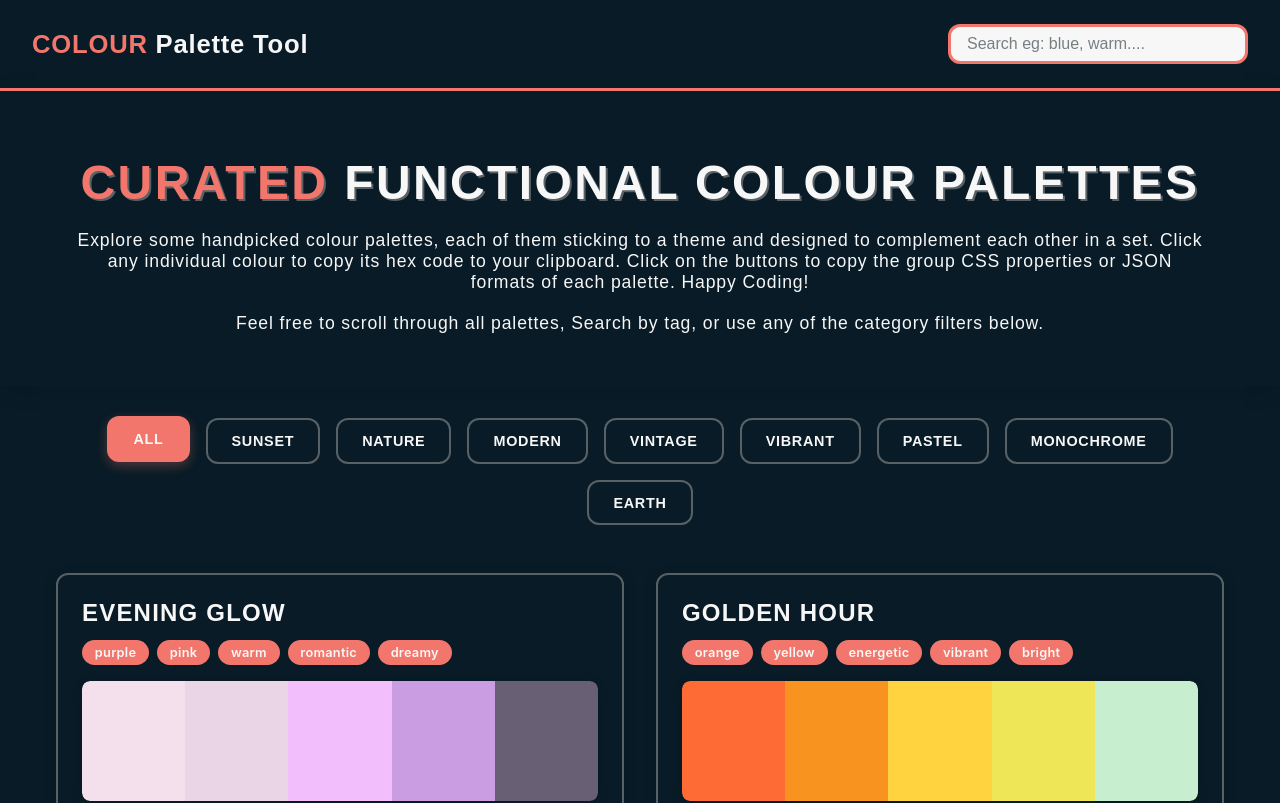
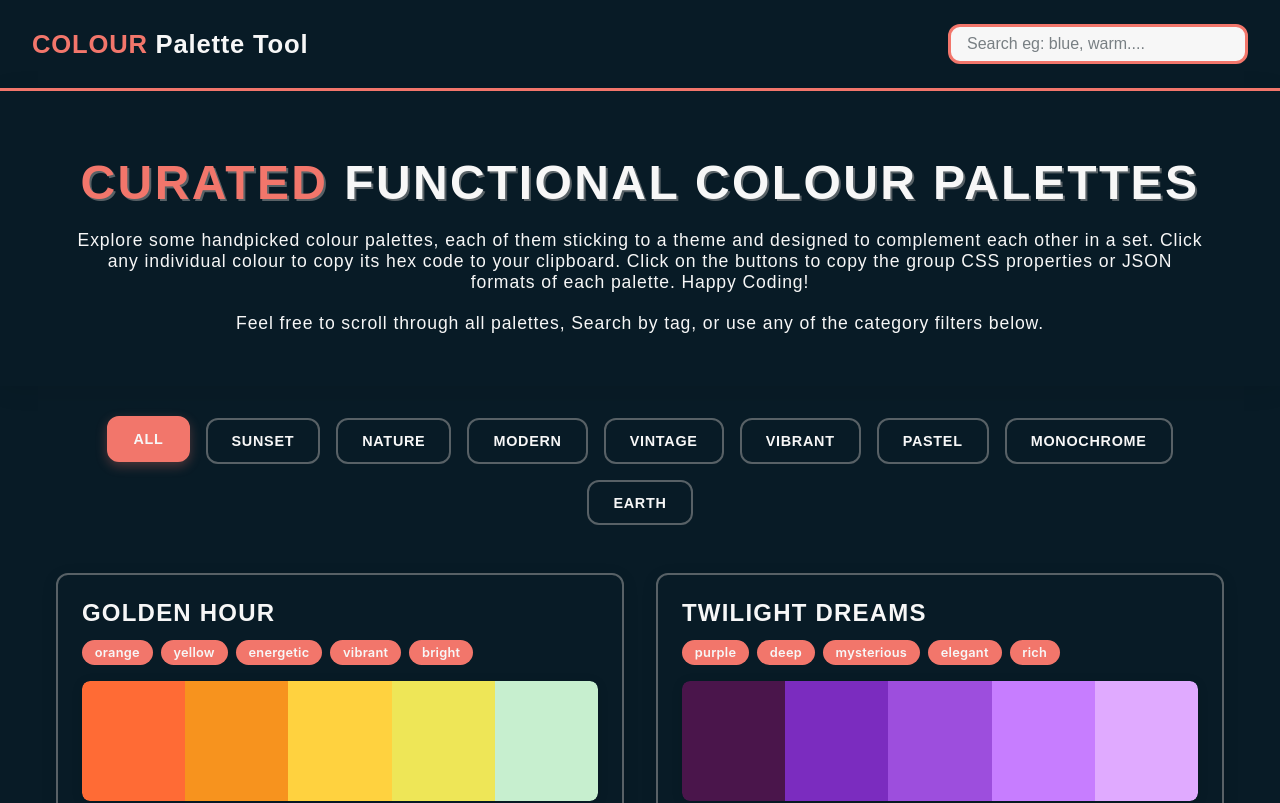
Before and after one commit to Atlis-Ky/colour-palette-tool, a React (Vite) app: page / in a window 1280 px wide. Shown: the top 803 px of the page. Built offline with nearby package versions, Linux system fonts and the light colour scheme; a web font is replaced by a local one.

Commit message:
updated data to display some outliers in their correct categories, reformatted to display in ID order again

```diff
--- a/src/data/colourPalettes.js
+++ b/src/data/colourPalettes.js
@@ -2,54 +2,48 @@ const colourPalettes = {
   sunset: [
     {
       id: "sunset-1",
-      name: "Evening Glow",
-      colours: ["#F3E0EC", "#EAD5E6", "#F2BEFC", "#CA9CE1", "#685F74"],
-      tags: ["purple", "pink", "warm", "romantic", "dreamy"],
-    },
-    {
-      id: "sunset-2",
       name: "Golden Hour",
       colours: ["#FF6B35", "#F7931E", "#FFD23F", "#EEE657", "#C7EFCF"],
       tags: ["orange", "yellow", "energetic", "vibrant", "bright"],
     },
     {
-      id: "sunset-3",
+      id: "sunset-2",
       name: "Twilight Dreams",
       colours: ["#4A154B", "#7B2CBF", "#9D4EDD", "#C77DFF", "#E0AAFF"],
       tags: ["purple", "deep", "mysterious", "elegant", "rich"],
     },
     {
-      id: "sunset-4",
+      id: "sunset-3",
       name: "Coral Dreams",
       colours: ["#FF6B6B", "#FF8E8E", "#FFB3B3", "#FFD9D9", "#FFF0F0"],
       tags: ["coral", "pink", "warm", "gentle", "soft"],
     },
     {
-      id: "sunset-5",
+      id: "sunset-4",
       name: "Amber Glow",
       colours: ["#FF4500", "#FF6347", "#FF7F50", "#FFA07A", "#FFE4E1"],
       tags: ["orange", "red", "fiery", "bold", "intense"],
     },
     {
-      id: "sunset-6",
+      id: "sunset-5",
       name: "Rose Gold",
       colours: ["#B76E79", "#E8A87C", "#F4C2A1", "#F9E2D2", "#FFEEE6"],
       tags: ["rose", "gold", "luxury", "elegant", "sophisticated"],
     },
     {
-      id: "sunset-7",
+      id: "sunset-6",
       name: "Peach Melba",
       colours: ["#FF6B35", "#FF8C42", "#FFAD69", "#FFC09F", "#FFE0B7"],
       tags: ["peach", "orange", "sweet", "vibrant", "cheerful"],
     },
     {
-      id: "sunset-8",
+      id: "sunset-7",
       name: "Crimson Horizon",
       colours: ["#8B0000", "#DC143C", "#FF4500", "#FF6347", "#FFA07A"],
       tags: ["red", "crimson", "dramatic", "bold", "powerful"],
     },
     {
-      id: "sunset-9",
+      id: "sunset-8",
       name: "Mauve Magic",
       colours: ["#8B7D6B", "#C4A484", "#E6B89C", "#EAD2AC", "#F4ECD8"],
       tags: ["mauve", "neutral", "sophisticated", "earthy", "muted"],
@@ -70,48 +64,36 @@ const colourPalettes = {
     },
     {
       id: "nature-3",
-      name: "Autumn Leaves",
-      colours: ["#7209B7", "#A663CC", "#4285F4", "#34A853", "#FBBC04"],
-      tags: ["mixed", "vibrant", "creative", "modern", "eclectic"],
-    },
-    {
-      id: "nature-4",
       name: "Meadow Fresh",
       colours: ["#355E3B", "#5F8A5F", "#87A96B", "#B2C8AA", "#E8F5E8"],
       tags: ["green", "fresh", "natural", "peaceful", "serene"],
     },
     {
-      id: "nature-5",
+      id: "nature-4",
       name: "Sky & Earth",
       colours: ["#87CEEB", "#98D8E8", "#A8E6CF", "#C7E9B4", "#E8F8DC"],
       tags: ["blue", "green", "sky", "earth", "harmonious"],
     },
     {
-      id: "nature-6",
-      name: "Desert Sunset",
-      colours: ["#8B4513", "#CD853F", "#F4A460", "#DEB887", "#F5DEB3"],
-      tags: ["brown", "tan", "warm", "earthy", "rustic"],
-    },
-    {
-      id: "nature-7",
+      id: "nature-5",
       name: "Tropical Lagoon",
       colours: ["#006A6B", "#40E0D0", "#48D1CC", "#00CED1", "#E0FFFF"],
       tags: ["teal", "turquoise", "tropical", "refreshing", "aquatic"],
     },
     {
-      id: "nature-8",
+      id: "nature-6",
       name: "Mountain Mist",
       colours: ["#2F4F4F", "#708090", "#B0C4DE", "#D3D3D3", "#F0F8FF"],
       tags: ["grey", "blue", "misty", "serene", "atmospheric"],
     },
     {
-      id: "nature-9",
+      id: "nature-7",
       name: "Rainforest Depths",
       colours: ["#013220", "#0B6623", "#228B22", "#90EE90", "#F0FFF0"],
       tags: ["green", "deep", "rainforest", "lush", "verdant"],
     },
     {
-      id: "nature-10",
+      id: "nature-8",
       name: "Stormy Seas",
       colours: ["#2F4F4F", "#008080", "#20B2AA", "#7FFFD4", "#F0FFFF"],
       tags: ["teal", "stormy", "ocean", "dramatic", "moody"],
@@ -150,24 +132,18 @@ const colourPalettes = {
     },
     {
       id: "modern-6",
-      name: "Greyscale",
-      colours: ["#000000", "#404040", "#808080", "#C0C0C0", "#FFFFFF"],
-      tags: ["black", "white", "grey", "classic", "timeless"],
-    },
-    {
-      id: "modern-7",
       name: "Cyberpunk",
       colours: ["#0F0F23", "#E91E63", "#00FFFF", "#8A2BE2", "#FF1493"],
       tags: ["dark", "neon", "futuristic", "tech", "edgy"],
     },
     {
-      id: "modern-8",
+      id: "modern-7",
       name: "Silicon Valley",
       colours: ["#1E1E1E", "#007ACC", "#00D4AA", "#FF6B35", "#F8F8F2"],
       tags: ["tech", "silicon", "modern", "professional", "innovative"],
     },
     {
-      id: "modern-9",
+      id: "modern-8",
       name: "Midnight Code",
       colours: ["#0D1117", "#21262D", "#30363D", "#6E7681", "#F0F6FC"],
       tags: ["dark", "code", "github", "developer", "midnight"],
@@ -194,24 +170,18 @@ const colourPalettes = {
     },
     {
       id: "vintage-4",
-      name: "Sepia Dreams",
-      colours: ["#704214", "#8B4513", "#A0522D", "#D2691E", "#F4A460"],
-      tags: ["sepia", "brown", "vintage", "photography", "antique"],
-    },
-    {
-      id: "vintage-5",
       name: "Dusty Rose",
       colours: ["#BC8F8F", "#D2B48C", "#F0E68C", "#EEE8AA", "#FFFACD"],
       tags: ["rose", "dusty", "soft", "feminine", "faded"],
     },
     {
-      id: "vintage-6",
+      id: "vintage-5",
       name: "Art Deco Gold",
       colours: ["#2C1810", "#8B4513", "#DAA520", "#F7DC6F", "#FFF8DC"],
       tags: ["gold", "deco", "luxury", "classic", "glamorous"],
     },
     {
-      id: "vintage-7",
+      id: "vintage-6",
       name: "Faded Photographs",
       colours: ["#696969", "#A9A9A9", "#D3D3D3", "#F5F5DC", "#FFFAF0"],
       tags: ["grey", "faded", "nostalgic", "photography", "memory"],
@@ -266,6 +236,12 @@ const colourPalettes = {
       colours: ["#FF1493", "#00FFFF", "#FF69B4", "#00FA9A", "#FFD700"],
       tags: ["miami", "80s", "retro", "bright", "flashy"],
     },
+    {
+      id: "vibrant-9",
+      name: "Pond Life",
+      colours: ["#7209B7", "#A663CC", "#4285F4", "#34A853", "#FBBC04"],
+      tags: ["mixed", "vibrant", "creative", "modern", "eclectic"],
+    },
   ],
   pastel: [
     {
@@ -316,6 +292,12 @@ const colourPalettes = {
       colours: ["#F0F8FF", "#E6E6FA", "#F5F5DC", "#FFF8DC", "#FFFACD"],
       tags: ["cloud", "white", "airy", "peaceful", "heavenly"],
     },
+    {
+      id: "pastel-9",
+      name: "Evening Glow",
+      colours: ["#F3E0EC", "#EAD5E6", "#F2BEFC", "#CA9CE1", "#685F74"],
+      tags: ["purple", "pink", "warm", "romantic", "dreamy"],
+    },
   ],
   monochrome: [
     {
@@ -348,6 +330,12 @@ const colourPalettes = {
       colours: ["#8B4513", "#DAA520", "#FFD700", "#FFFF99", "#FFFACD"],
       tags: ["gold", "yellow", "luxury", "warm", "radiant"],
     },
+    {
+      id: "mono-6",
+      name: "Greyscale",
+      colours: ["#000000", "#404040", "#808080", "#C0C0C0", "#FFFFFF"],
+      tags: ["black", "white", "grey", "classic", "timeless"],
+    },
   ],
   earth: [
     {
@@ -374,6 +362,18 @@ const colourPalettes = {
       colours: ["#8B4513", "#DAA520", "#FF8C00", "#FFD700", "#F0E68C"],
       tags: ["autumn", "harvest", "golden", "seasonal", "abundant"],
     },
+    {
+      id: "earth-5",
+      name: "Desert Sunset",
+      colours: ["#8B4513", "#CD853F", "#F4A460", "#DEB887", "#F5DEB3"],
+      tags: ["brown", "tan", "warm", "earthy", "rustic"],
+    },
+    {
+      id: "earth-6",
+      name: "Sepia Dreams",
+      colours: ["#704214", "#8B4513", "#A0522D", "#D2691E", "#F4A460"],
+      tags: ["sepia", "brown", "vintage", "photography", "antique"],
+    },
   ],
 };
 
```
